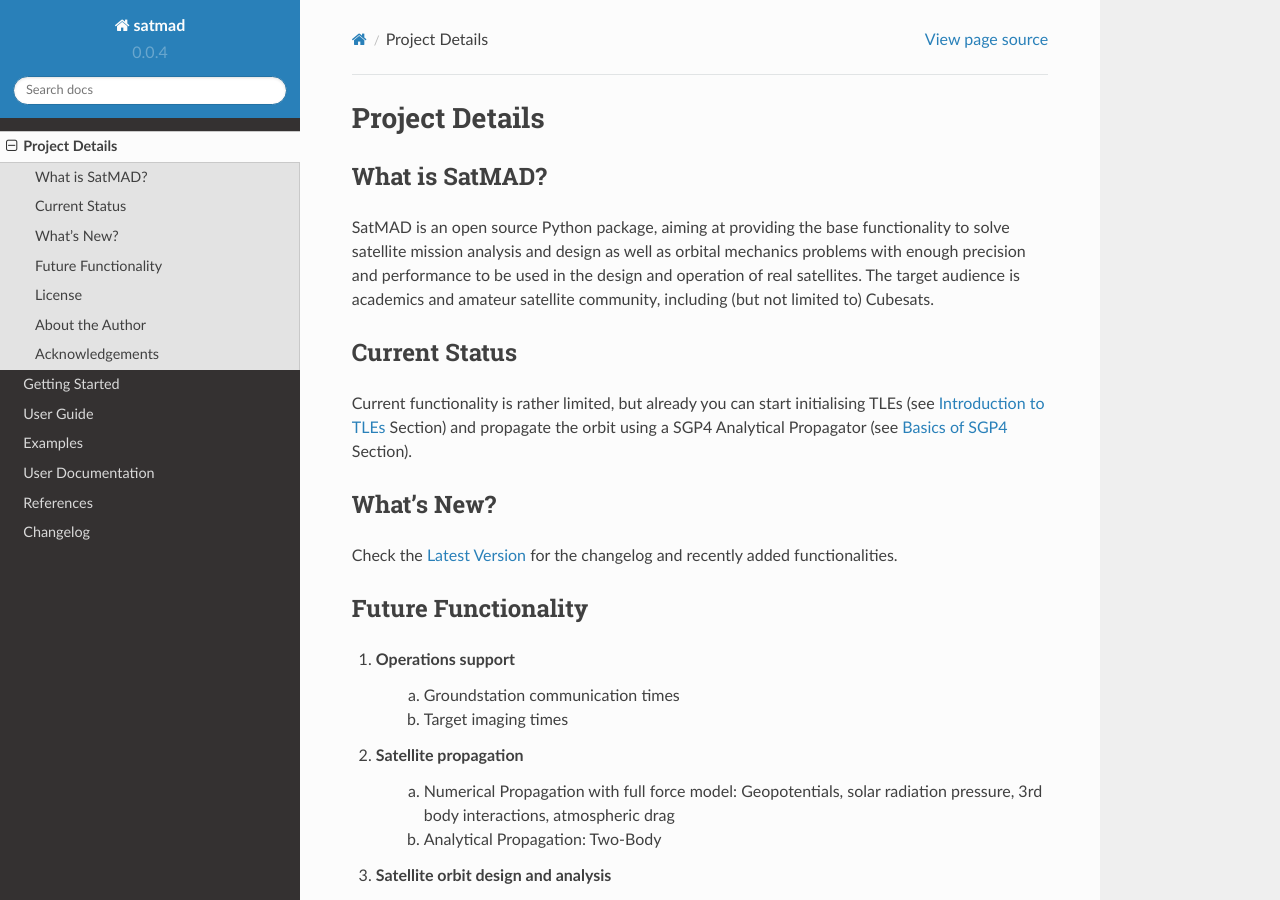
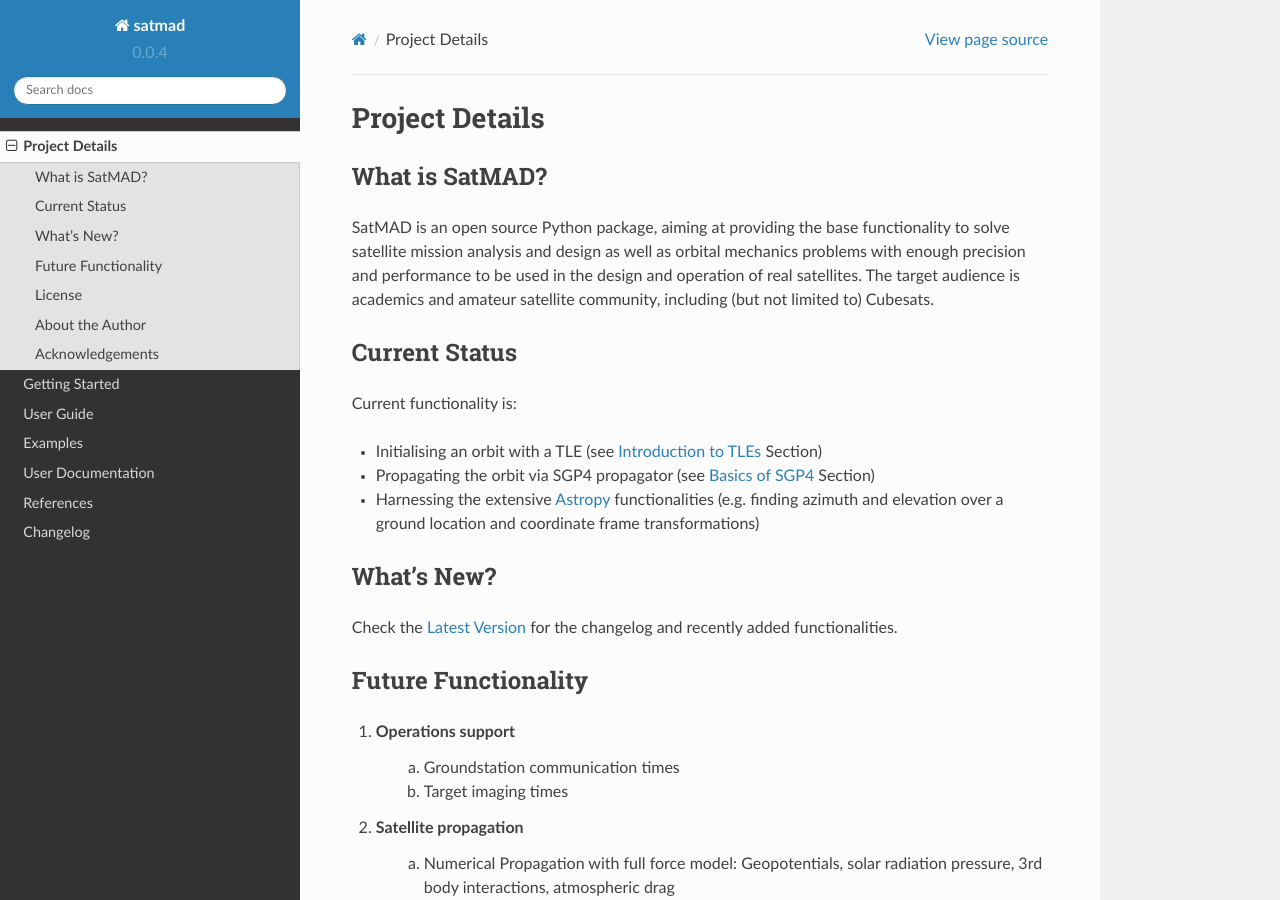
Before and after one commit to egemenimre/satmad, a Sphinx documentation site: the page built from docs/about.rst, in a window 1280 px wide and 900 px high. Built offline with Sphinx 7.4.7 and the Read the Docs theme 2.0.0, drawn with Linux system fonts in a browser that asks for light colours.

Commit message:
Matched current functionality text to README

```diff
--- a/docs/about.rst
+++ b/docs/about.rst
@@ -13,9 +13,13 @@ community, including (but not limited to) Cubesats.
 Current Status
 ---------------
 
-Current functionality is rather limited, but already you can start initialising TLEs
-(see :ref:`tle-intro` Section) and propagate the orbit using a SGP4 Analytical Propagator
-(see :ref:`sgp4-intro` Section).
+Current functionality is:
+
+-   Initialising an orbit with a TLE (see :ref:`tle-intro` Section)
+-   Propagating the orbit via SGP4 propagator (see :ref:`sgp4-intro` Section)
+-   Harnessing the extensive `Astropy <http://www.astropy.org>`_ functionalities
+    (e.g. finding azimuth and elevation over a ground location and coordinate frame
+    transformations)
 
 What's New?
 -----------
```
